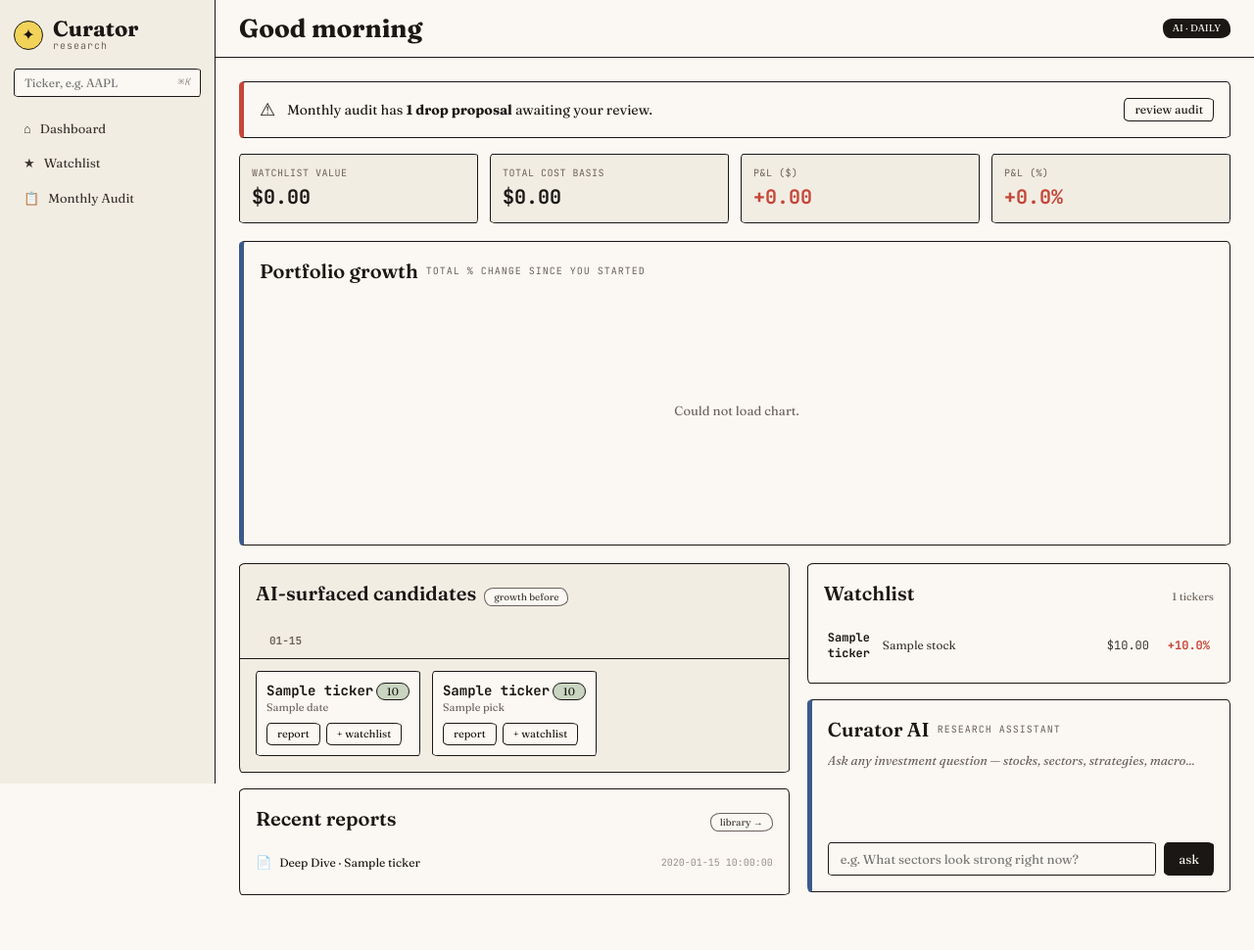
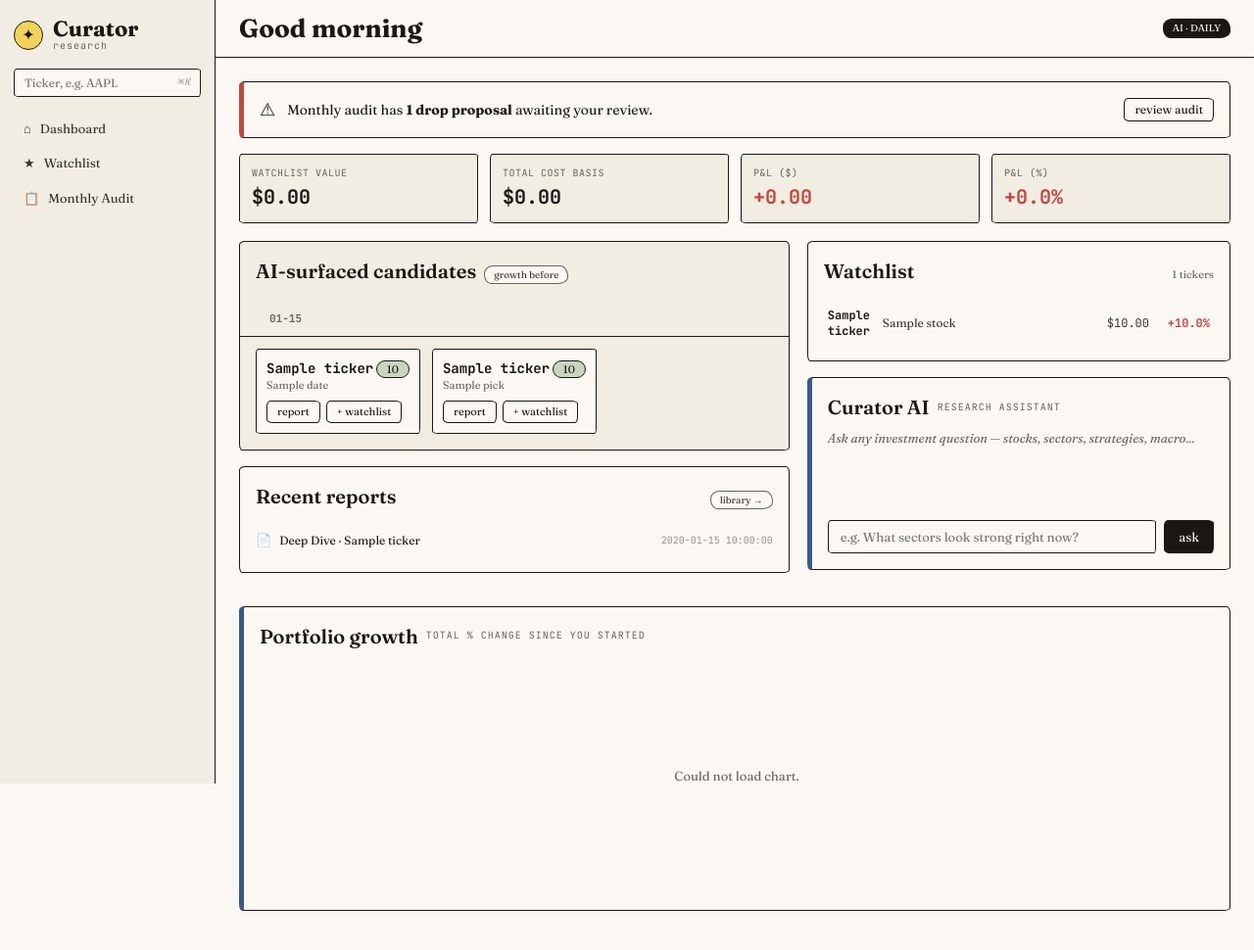
Before and after one commit to ctklutznick/Company_Curator, a Python web app: template company_curator/web/templates/dashboard.html in a window 1280 px wide. Shown: the whole page at 98% size. Before the commit the page ends 914 px from the top, so only its background shows below. Run offline with Jinja, Linux system fonts and the light colour scheme; the template is opened without the code that fills it: most values are stand-ins (such as "Sample title", 1, 10 or a date in 2020).

Commit message:
style(web): move portfolio growth chart to bottom of dashboard
Co-Authored-By: Claude Opus 4.7 <noreply@anthropic.com>

```diff
--- a/company_curator/web/templates/dashboard.html
+++ b/company_curator/web/templates/dashboard.html
@@ -38,19 +38,6 @@
         <div class="data-val {{ 'positive' if aggregate.total_change_pct >= 0 else 'negative' }}" style="font-size:20px;">
             {{ "%+.1f"|format(aggregate.total_change_pct) }}%
         </div>
-    </div>
-</div>
-
-<!-- Portfolio growth chart -->
-<div class="card card-pad card-accent-blue" style="margin-bottom:18px;">
-    <div style="display:flex;align-items:center;gap:8px;margin-bottom:10px;flex-wrap:wrap;">
-        <div class="section-title" style="margin:0;">Portfolio growth</div>
-        <span class="section-subtitle">TOTAL % CHANGE SINCE YOU STARTED</span>
-        <span id="pf-since" class="mono" style="font-size:11px;color:var(--ink-3);margin-left:auto;"></span>
-    </div>
-    <div style="position:relative;height:240px;">
-        <canvas id="pf-chart"></canvas>
-        <div id="pf-msg" style="position:absolute;inset:0;display:none;place-items:center;color:var(--ink-3);font-size:13px;"></div>
     </div>
 </div>
 {% endif %}
@@ -180,6 +167,21 @@
 
     </div>
 </div>
+
+{% if watchlist %}
+<!-- Portfolio growth chart -->
+<div class="card card-pad card-accent-blue" style="margin-top:18px;">
+    <div style="display:flex;align-items:center;gap:8px;margin-bottom:10px;flex-wrap:wrap;">
+        <div class="section-title" style="margin:0;">Portfolio growth</div>
+        <span class="section-subtitle">TOTAL % CHANGE SINCE YOU STARTED</span>
+        <span id="pf-since" class="mono" style="font-size:11px;color:var(--ink-3);margin-left:auto;"></span>
+    </div>
+    <div style="position:relative;height:240px;">
+        <canvas id="pf-chart"></canvas>
+        <div id="pf-msg" style="position:absolute;inset:0;display:none;place-items:center;color:var(--ink-3);font-size:13px;"></div>
+    </div>
+</div>
+{% endif %}
 
 <script>
 function askAI() {
```
